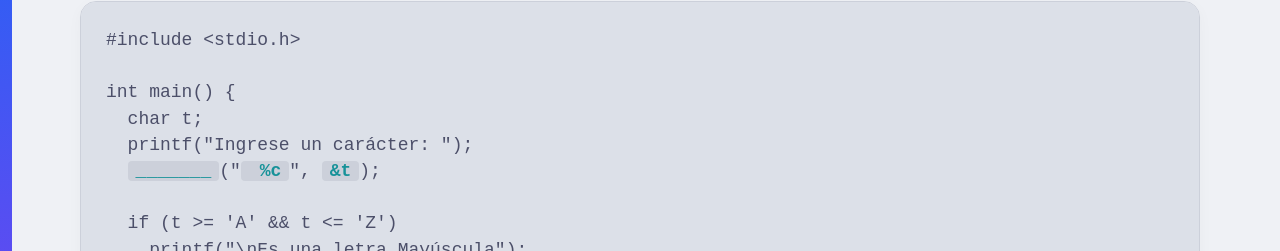
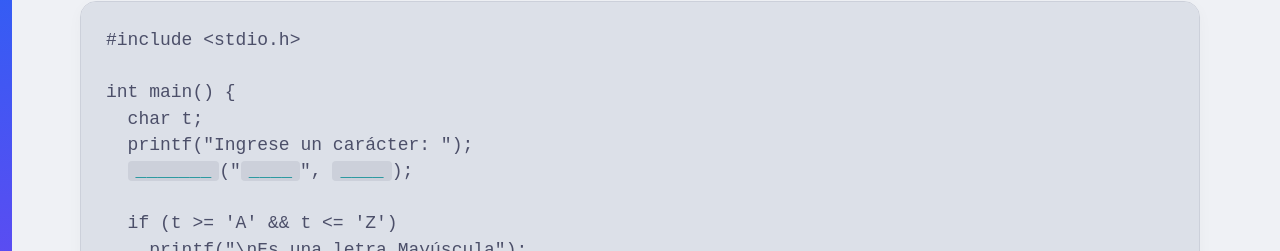
Before and after one commit to micheldavalos/repaso_lenguaje_c_26A, a plain HTML site: page index.html in a window 1280 px wide. Shown: the part 3134-3385 px from the top of the page. Drawn offline with Linux system fonts and the light colour scheme.

Commit message:
Fix printf format specifiers in main function for character input

```diff
--- a/index.html
+++ b/index.html
@@ -277,7 +277,7 @@ int main() {
 int main() {
   char t;
   printf("Ingrese un carácter: ");
-  <span class="blank-space">_______</span>("<span class="blank-space"> %c</span>", <span class="blank-space">&t</span>);
+  <span class="blank-space">_______</span>("<span class="blank-space">____</span>", <span class="blank-space">____</span>);
 
   if (t >= 'A' && t <= 'Z')
     printf("\nEs una letra Mayúscula");
```
